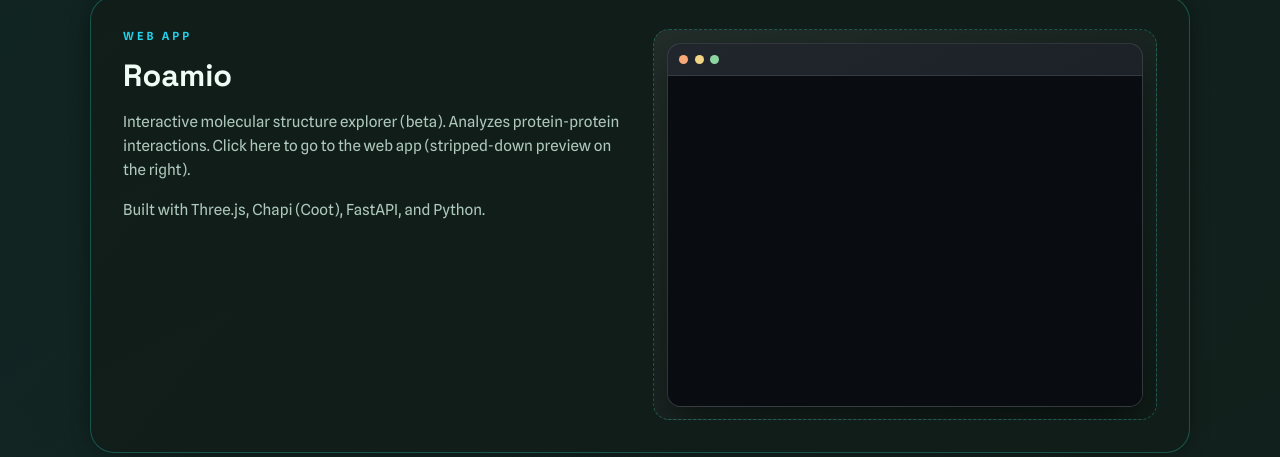
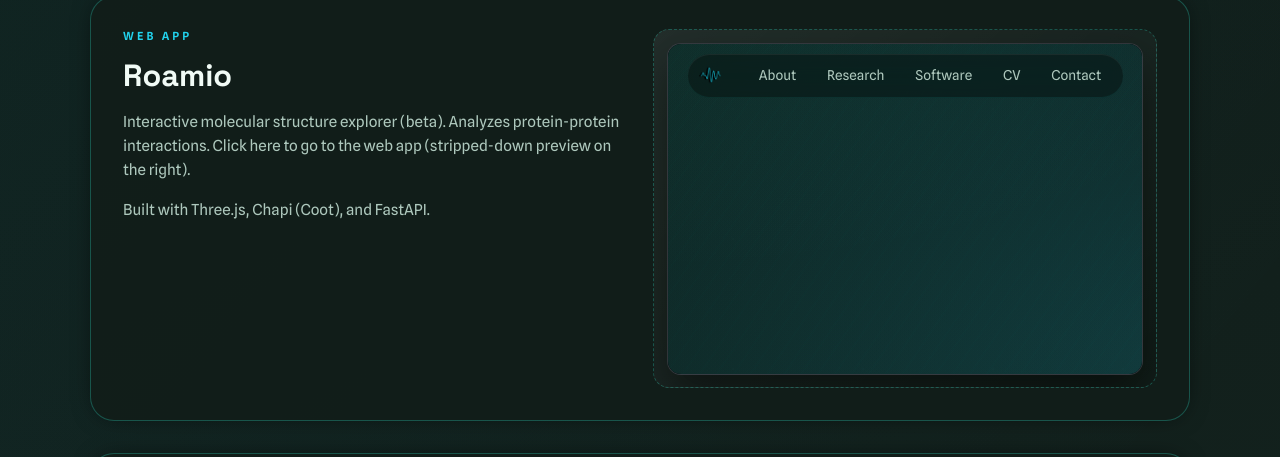
Before and after one commit to sami-chaaban/sami-chaaban.github.io, an Astro site: page /software in a window 1280 px wide. Shown: the part 1100-1557 px from the top of the page. Built offline with nearby package versions, Linux system fonts and the light colour scheme; Astro itself is replaced by a stand-in of ours.

Commit message:
Update software.astro

```diff
--- a/src/pages/software.astro
+++ b/src/pages/software.astro
@@ -44,15 +44,10 @@ import Layout from '../layouts/Layout.astro';
           Interactive molecular structure explorer (beta). Analyzes protein-protein interactions. Click here to go to
           the web app (stripped-down preview on the right).
         </p>
-        <p class="meta">Built with Three.js, Chapi (Coot), FastAPI, and Python.</p>
+        <p class="meta">Built with Three.js, Chapi (Coot), and FastAPI.</p>
       </div>
       <div class="tool-media roamio-media">
         <div class="roamio-mini-window">
-          <div class="roamio-mini-bar" aria-hidden="true">
-            <span></span>
-            <span></span>
-            <span></span>
-          </div>
           <iframe
             class="roamio-mini-iframe"
             data-src="/software/roamio/?mini=1"
@@ -285,21 +280,15 @@ import Layout from '../layouts/Layout.astro';
       const observer = new IntersectionObserver(
         (entries) => {
           entries.forEach((entry) => {
-            const bounds = entry.boundingClientRect;
-            const viewportWidth = window.innerWidth || document.documentElement.clientWidth;
-            const viewportHeight = window.innerHeight || document.documentElement.clientHeight;
-            const fullyVisible = (
-              bounds.top >= 0 &&
-              bounds.left >= 0 &&
-              bounds.right <= viewportWidth &&
-              bounds.bottom <= viewportHeight
-            );
-            if (!entry.isIntersecting || entry.intersectionRatio < 0.995 || !fullyVisible) return;
+            if (!entry.isIntersecting) return;
             loadRoamioPreview();
             observer.disconnect();
           });
         },
-        { threshold: [0, 0.995, 1] }
+        {
+          threshold: 0.01,
+          rootMargin: '420px 0px',
+        }
       );
       observer.observe(roamioWindow);
     } else {
@@ -436,36 +425,6 @@ import Layout from '../layouts/Layout.astro';
     background: linear-gradient(150deg, rgba(18, 24, 32, 0.96), rgba(10, 14, 20, 0.98));
     box-shadow: 0 20px 44px rgba(0, 0, 0, 0.46);
     overflow: hidden;
-  }
-
-  .roamio-mini-bar {
-    height: 32px;
-    display: flex;
-    align-items: center;
-    gap: 0.42rem;
-    padding: 0 0.7rem;
-    background: rgba(255, 255, 255, 0.06);
-    border-bottom: 1px solid rgba(255, 255, 255, 0.1);
-  }
-
-  .roamio-mini-bar span {
-    width: 9px;
-    height: 9px;
-    border-radius: 999px;
-    display: inline-block;
-    background: rgba(255, 255, 255, 0.34);
-  }
-
-  .roamio-mini-bar span:nth-child(1) {
-    background: #f8a978;
-  }
-
-  .roamio-mini-bar span:nth-child(2) {
-    background: #f2d487;
-  }
-
-  .roamio-mini-bar span:nth-child(3) {
-    background: #8dd6a1;
   }
 
   .roamio-mini-iframe {
```
